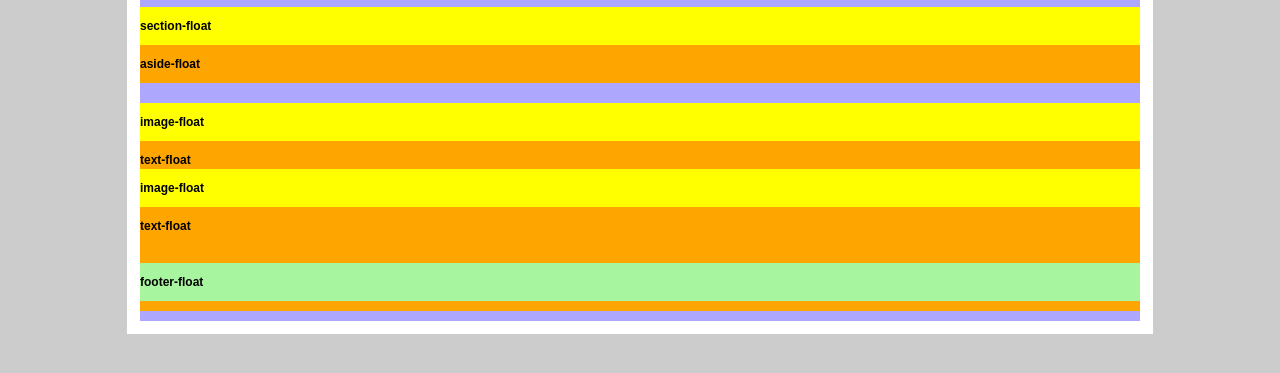
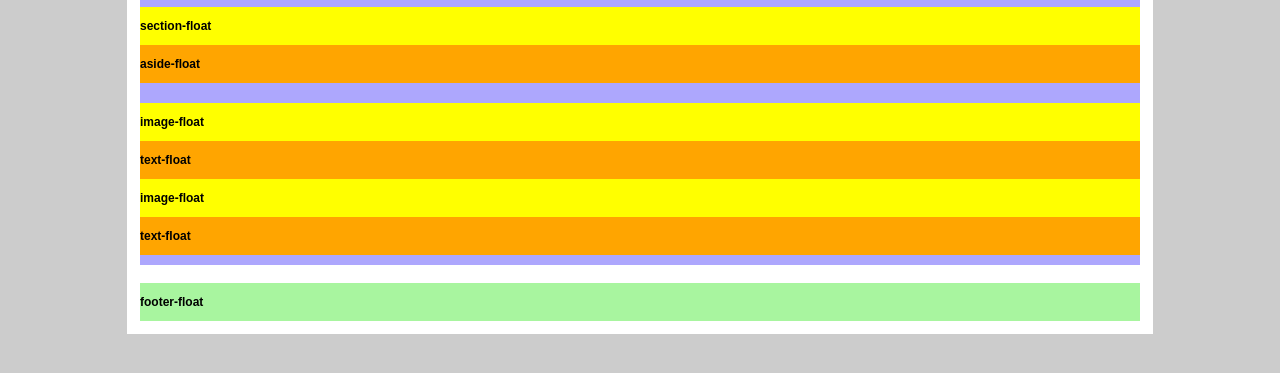
Before and after one commit to jannicksp/responsive, a plain HTML site: page mq-exercise/index.html in a window 1280 px wide. Shown: the part 155-528 px from the top of the page. Drawn offline with Linux system fonts and the light colour scheme.

Commit message:
Update index.html

```diff
--- a/mq-exercise/index.html
+++ b/mq-exercise/index.html
@@ -2,7 +2,7 @@
 <html>
 
 <head>
-    <meta charset=UTF-8">
+    <meta charset="UTF-8">
 
     <!--[if lt IE 9]><script src="https://cdnjs.cloudflare.com/ajax/libs/html5shiv/3.7.3/html5shiv.min.js"></script><![endif]-->
     <title>Layout with Styles</title>
@@ -23,10 +23,10 @@
         </section>
         <section class="main-float">
             <section class="image-float"><strong>image-float</strong></section>
-            <section class="text-float"><strong>text-float</strong></aside>
+            <section class="text-float"><strong>text-float</strong></section>
 
             <section class="image-float"><strong>image-float</strong></section>
-            <section class="text-float"><strong>text-float</strong></aside>
+            <section class="text-float"><strong>text-float</strong></section>
         </section>
 
         <!-- .content -->
```
